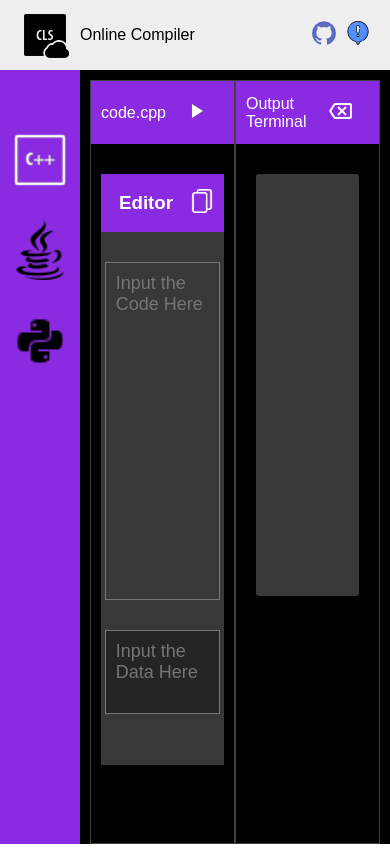
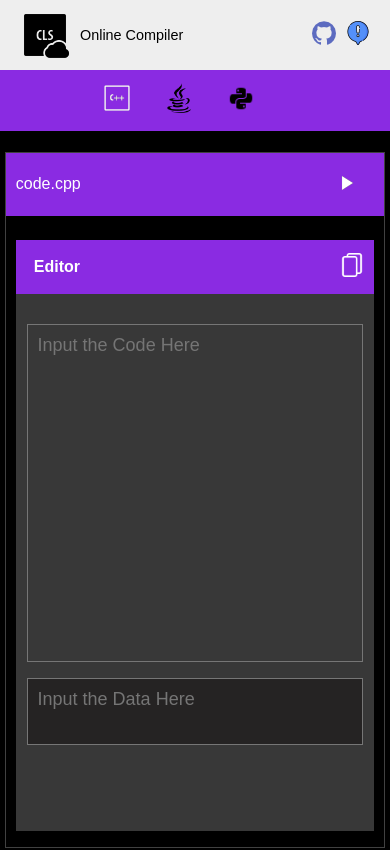
Before and after one commit to NegiAkash890/editor-frontend, a React (Create React App) app: page / in a window 390 px wide. Shown: the top 850 px of the page. Built offline with nearby package versions, Linux system fonts and the light colour scheme.

Commit message:
Added Responsiveness

```diff
--- a/src/App.css
+++ b/src/App.css
@@ -1,3 +1,4 @@
+/* Top Navigation */
 .top__nav{
   display: flex;
   background-color:#eee;
@@ -35,17 +36,25 @@ img{
 
 }
 
-/* Track */
+/* ScrollBar Track */
 ::-webkit-scrollbar-track {
   background: black;
 }
 
-/* Handle */
+/* ScrollBar Handle */
 ::-webkit-scrollbar-thumb {
   background: blueviolet;
 }
 
-/* Handle on hover */
+/* ScrollBar Handle on hover */
 ::-webkit-scrollbar-thumb:hover {
   background: rgba(137, 43, 226, 0.548);
 }
+
+
+/* Media Queries */
+@media screen and (max-width: 600px) {
+  #logo__name{
+    font-size: 0.9rem;
+  }
+}
--- a/src/components/LeftContainer.js
+++ b/src/components/LeftContainer.js
@@ -2,7 +2,7 @@ import axios from 'axios';
 import React, { useState } from 'react'
 import { CopyToClipboard } from 'react-copy-to-clipboard'
 import Popup from 'reactjs-popup';
-import { BoundedTooltip } from './Popup';
+
 
 function LeftContainer({pre,ext, updateOutput,updateLoading}) {
     const[copied,setCopied] = useState(false);
@@ -81,10 +81,10 @@ function LeftContainer({pre,ext, updateOutput,updateLoading}) {
                  </div>
                 <form>
                      {/* textarea for codeblock */}
-                     <textarea className='code__block' spellcheck="false" placeholder="Input the Code Here" onChange={handleChange} defaultValue={pre}>
+                     <textarea className='code__block' spellCheck="false" placeholder="Input the Code Here" onChange={handleChange} defaultValue={pre}>
                      </textarea>
                      {/* textarea for Input Data */}
-                     <textarea placeholder="Input the Data Here" onChange={takeInput} className='input__block' default={input}>
+                     <textarea placeholder="Input the Data Here" spellCheck="false" onChange={takeInput} className='input__block' default={input}>
                      </textarea>
                 </form>
              </div>
--- a/src/components/Main.css
+++ b/src/components/Main.css
@@ -27,7 +27,7 @@
 
     flex-basis: 50%;
     border: 0.3px solid rgba(167, 167, 167, 0.39);
-    max-height: 100vh;
+    max-height: 85vh;
 }
 
 .content__area{
@@ -61,11 +61,20 @@
 
 .code__body{
     color: white;
-    margin: 1.25rem 0.625rem;
+    margin: 1rem 0.625rem;
     min-height: 70vh;
-    max-height: 80vh;
+    max-height: 60%;
     background-color: var(--lighterDark);
 }
+
+form{
+    display: flex;
+    flex-direction: column;
+    align-items: center;
+    justify-content: center;
+    margin: 1.875rem auto;
+}
+
 textarea,.input__block{
     padding: 0.625rem;
     font-size: 18px;
@@ -77,9 +86,11 @@ textarea,.input__block{
     max-height: 40vh;
     outline: none;
 }
+
 .input__block{
-    min-height: 10vh;
-    margin-top: 1.875rem;
+    min-height: 8vh;
+    max-height: 8vh;
+    margin-top: 1rem;
     background-color: rgba(10, 5, 5, 0.397);
     color: rgb(11, 165, 11);
 }
@@ -89,7 +100,7 @@ textarea,.input__block{
     padding: 0.625rem;
     justify-content: space-between;
     align-items: center;
-    margin-top: 1.875rem;
+    margin-top: 1.5rem;
     background-color: var(--darkPanel);
 }
 
@@ -116,10 +127,9 @@ textarea,.input__block{
     background-color: var(--lighterDark);
     min-height: 50vh;
     max-height: 50vh;
-    margin-top:1.875rem;
+    margin-top:1.5rem;
 
 }
-
 
 #output{
     color: var(--lighttext);
@@ -127,11 +137,64 @@ textarea,.input__block{
     padding: 0.563rem;
 }
 
+.loader{
+    position: absolute;
+    top: 40%;
+    left: 40%;
+}
 
-form{
-    display: flex;
-    flex-direction: column;
-    align-items: center;
-    justify-content: center;
-    margin: 1.875rem auto;
+
+
+/* Media Queries */
+
+@media screen and (max-width: 600px) {
+    body{
+        background-color: black;
+        overflow-x: hidden;
+    }
+    .main__container{
+        display: flex;
+        flex-direction: column;
+    }
+    .select__bar{
+        background-color:var(--darkPanel);
+        justify-content: center;
+        flex-direction: row;
+        min-width: 100%;
+        min-height: 0.8rem;
+        padding: 3rem;
+        margin: 0px;
+        margin-top: 2.2rem;
+    }
+
+    .select__bar > img {
+         width: 30px;
+         margin-right: 2rem;
+    }
+
+    .content__area{
+        display: flex;
+        min-width: 80%;
+        margin: 0px;
+        margin-top: 1rem;
+        flex-direction: column;
+    }
+
+    .left__container,.right__container{
+       min-width:85vw ;
+       margin: 0.3rem ;
+       margin-bottom: 1rem;
+
+    }
+    .logger__head_right{
+      margin: 1rem;
+    }
+    .logger__heading{
+        font-size: 1rem;
+    }
+    .loader{
+      position: absolute;
+      left: 35%;
+      top:  30%;
+    }
 }
--- a/src/components/Main.js
+++ b/src/components/Main.js
@@ -11,17 +11,16 @@ function Main() {
     const [loading, setLoading] = useState('false') ;
 
     const updateOutput = (res,type) =>{
-            //Todo :console.log(res.data.result)
+
             if(type === "clear"){
                 setOutput('Console Cleared')
             }
             else if(type === "error"){
-                console.log(type);
+
                 setError(true);
                 setOutput(res.data.result.output);
             }
             else{
-                console.log('exec')
                 setOutput(res.data.result.output);
             }
     }
@@ -39,7 +38,6 @@ function Main() {
 
     return (
         <div className='main__container'>
-
             <SelectBar changeLanguage={changeLanguage}/>
             <div className='content__area'>
                 <LeftContainer ext={lang} pre={intial} updateOutput={updateOutput} updateLoading={updateLoading} updateError={updateError} loading={loading}/>
--- a/src/components/Popup.css
+++ b/src/components/Popup.css
@@ -1,6 +1,8 @@
+/* Modal & Popup CSS*/
 .modal{
     padding: 1rem;
 }
+
 .close{
     border:none;
     cursor: pointer;
@@ -8,9 +10,11 @@
     color: var(--lighttext);
     padding: 0.5rem;
 }
+
 .header{
     margin:0px;
 }
+
 .modal__header{
     display: flex;
     align-items: center;
@@ -28,7 +32,9 @@
  background-color:#eee;
  color: var(--lighterDark);
  cursor: pointer;
+ outline: none;
 }
+
 #github__icon{
     margin-left: 0.5rem;
 }
@@ -36,6 +42,12 @@
 b{
     padding: 0.1rem ;
     line-height: 1.3rem;
-    background-color: var(--darkPanel);
-    color: var(--lighttext);
+    color: var(--darkPanel);
 }
+
+/* Media Queries */
+@media screen and (max-width: 600px) {
+   .popup-content{
+       width: 90%;
+   }
+}
--- a/src/components/Popup.js
+++ b/src/components/Popup.js
@@ -26,7 +26,7 @@ function PopUpText(){
            </p>
            <p>This is an <b>open-source project</b> and contributions are
                appreciated. If interested or you have any suggestion
-               kindly click the <b>GitHub</b> icon in the top-navigation and
+               click the <b>GitHub</b> icon at the bottom and
                raise an <b>issue</b>.
            </p>
         </div>
@@ -34,7 +34,7 @@ function PopUpText(){
           <button
             className="button"
             onClick={() => {
-              console.log('modal closed ');
+
               close();
             }}
           >
--- a/src/components/RightContainer.js
+++ b/src/components/RightContainer.js
@@ -14,7 +14,7 @@ function RightContainer({output,loading, updateOutput,error}) {
              </div>
              <div className='logger__head_right'>
                     <div id='output'>{output}</div>
-                    <Loader width='100' height='100' type="Rings"  style={{"position":"absolute","top":"40%","left":"40%"}} color={'blueviolet'} visible={loading}/>
+                    <Loader className='loader' width='100' height='100' type="Rings"  color={'blueviolet'} visible={loading}/>
             </div>
         </div>
     )
--- a/src/components/SelectBar.js
+++ b/src/components/SelectBar.js
@@ -21,8 +21,8 @@ function SelectBar({changeLanguage}) {
     return (
         <div className='select__bar'>
             <img src={(lang==='cpp')?`${process.env.PUBLIC_URL}/assets/c-active.png`:`${process.env.PUBLIC_URL}/assets/c-inactive.png`}  alt='C++' width='60px' onClick={(e)=> handleClick(e,'cpp')}/>
-            <img  src={(lang==='java')?`${process.env.PUBLIC_URL}/assets/java-active.png`:`${process.env.PUBLIC_URL}/assets/java-inactive.png`} alt='JS' width='60px' onClick={(e)=> handleClick(e,'java')}/>
-            <img  src={(lang==='py')?`${process.env.PUBLIC_URL}/assets/py-active.png`:`${process.env.PUBLIC_URL}/assets/py-inactive.png`} alt='Python' width='60px' onClick={(e)=>handleClick(e,'py')}/>
+            <img src={(lang==='java')?`${process.env.PUBLIC_URL}/assets/java-active.png`:`${process.env.PUBLIC_URL}/assets/java-inactive.png`} alt='JS' width='60px' onClick={(e)=> handleClick(e,'java')}/>
+            <img src={(lang==='py')?`${process.env.PUBLIC_URL}/assets/py-active.png`:`${process.env.PUBLIC_URL}/assets/py-inactive.png`} alt='Python' width='60px' onClick={(e)=>handleClick(e,'py')}/>
         </div>
     )
 }
--- a/src/index.css
+++ b/src/index.css
@@ -1,3 +1,4 @@
+/* Root Styles */
 * {
   margin: 0;
   padding: 0;
```
Also changed, not shown: public/assets/c-active.png, public/assets/copy.png.
